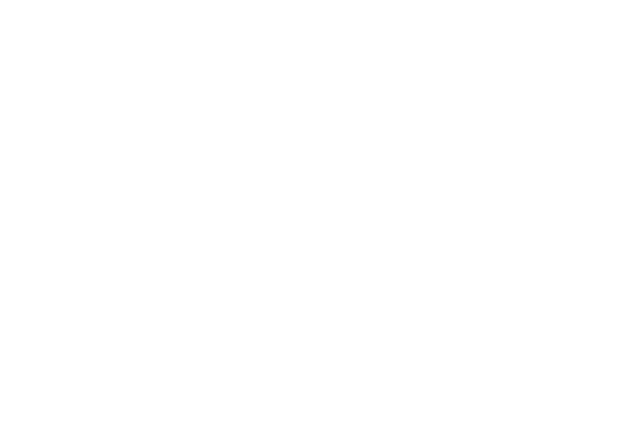
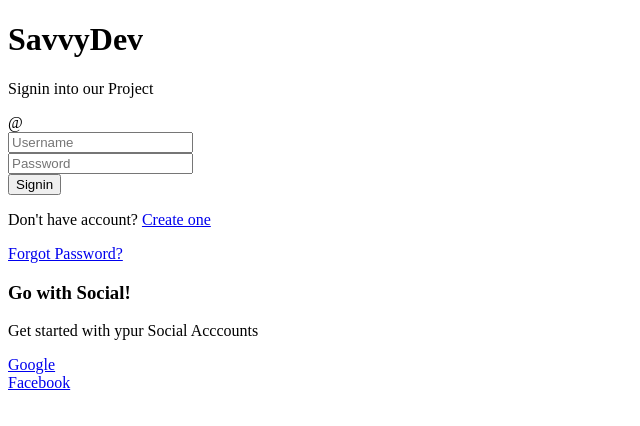
Before and after one commit to SCBalate/Route-Authentication-and-protection, an Angular app in the folder Route-authentication-and-protection/: page / in a window 1280 px wide. Shown: the top 426 px of the page, without its empty margins (0-640 px from the left). Built offline with nearby package versions, Linux system fonts and the light colour scheme.

Commit message:
Added signin page's html

```diff
--- a/Route-authentication-and-protection/src/app/app.component.html
+++ b/Route-authentication-and-protection/src/app/app.component.html
@@ -0,0 +1 @@
+<app-auth></app-auth>
--- a/Route-authentication-and-protection/src/app/auth/auth.component.html
+++ b/Route-authentication-and-protection/src/app/auth/auth.component.html
@@ -1 +1,48 @@
-<p>auth works!</p>
+<div class="container">
+    <h1>SavvyDev</h1>
+    <p>Signin into our Project<p>
+    <div class="row">
+        <div class="col-md-6">
+
+            <form>
+                <div class="row">
+                    <div class="col-md-12">
+                <div class="input-group mb-3">
+                    <div class="input-group-prepend">
+                      <span class="input-group-text" id="basic-addon1">@</span>
+                    </div>
+                    <input type="text" class="form-control" placeholder="Username" aria-label="Username" aria-describedby="basic-addon1">
+                  </div>
+                </div>
+
+                <div class="col-md-12">
+                    <div class="input-group mb-3">
+                        <div class="input-group-prepend">
+                          <span class="input-group-text" id="basic-addon1"><i class="fa fa-lock"></i></span>
+                        </div>
+                        <input type="password" class="form-control" placeholder="Password" aria-label="Password" aria-describedby="basic-addon1">
+                      </div>
+                    </div>
+
+                    <div class="col-md-12">
+                        <div class="form-group">
+                            <button class="btn btn-lg border-primary">Signin</button>
+                        </div>
+                    </div>
+                    <p>Don't have account? <a href="#" >Create one</a></p>
+                    <a href="#">Forgot Password?</a>
+                </div>
+                </form>
+</div>
+<div class="col-md-6">
+    <h3 class="text-center">Go with Social!</h3>
+    <p class="text-center text-muted">Get started with ypur Social Acccounts</p>
+    <div class="row">
+        <div class="col-md-12">
+            <a href="#" class="btn btn-lg btn-block btn-social btn-google"><i class="fa fa-google"></i> Google</a>
+        </div>
+        <div class="col-md-12">
+            <a href="#" class="btn btn-lg btn-block btn-social btn-facebook"><i class="fa fa-facebook"></i> Facebook</a>
+        </div>
+       </div></div></div>
+</div>
```
